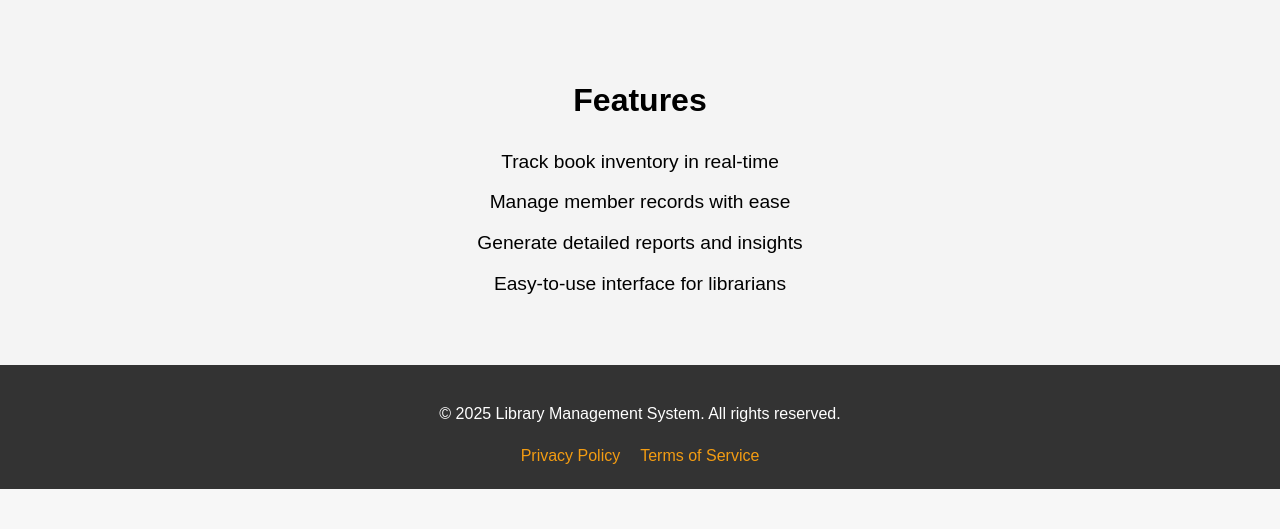
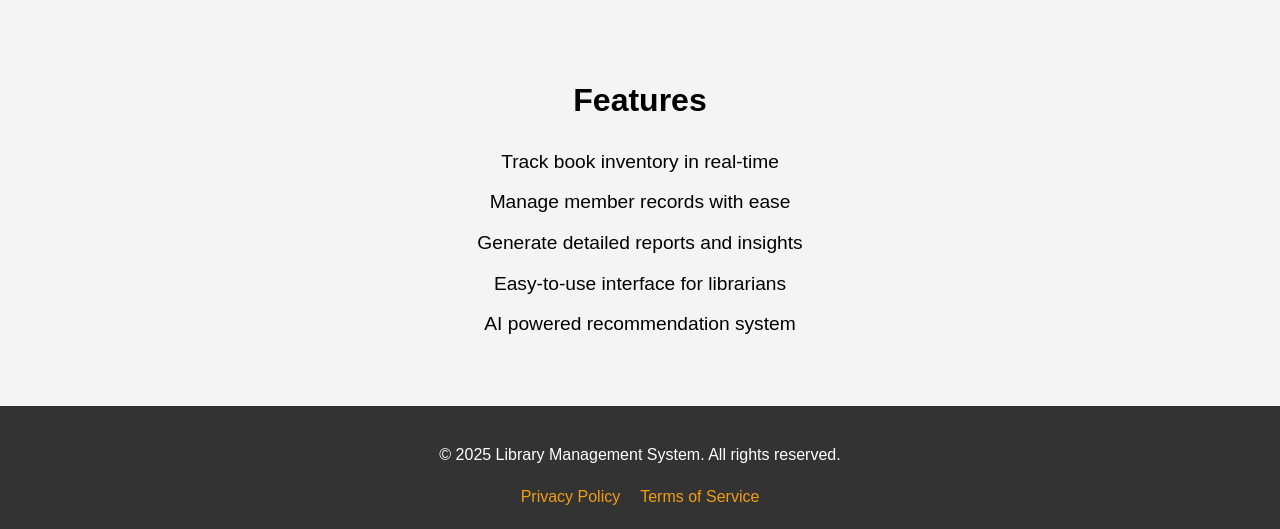
Before and after one commit to Apil120/Django, a Django app: template librarymgmt/templates/index.html in a window 1280 px wide. Shown: the part 660-1189 px from the top of the page. Before the commit the page ends 1149 px from the top, so only its background shows below. Run offline with Django 5.2, Linux system fonts and the light colour scheme; the template is opened without the code that fills it, so the values that code supplies are empty.

Commit message:
Minor change.

```diff
--- a/librarymgmt/templates/index.html
+++ b/librarymgmt/templates/index.html
@@ -46,6 +46,7 @@
                     <li>Manage member records with ease</li>
                     <li>Generate detailed reports and insights</li>
                     <li>Easy-to-use interface for librarians</li>
+                    <li>AI powered recommendation system</li>
                 </ul>
             </div>
         </section>
```
